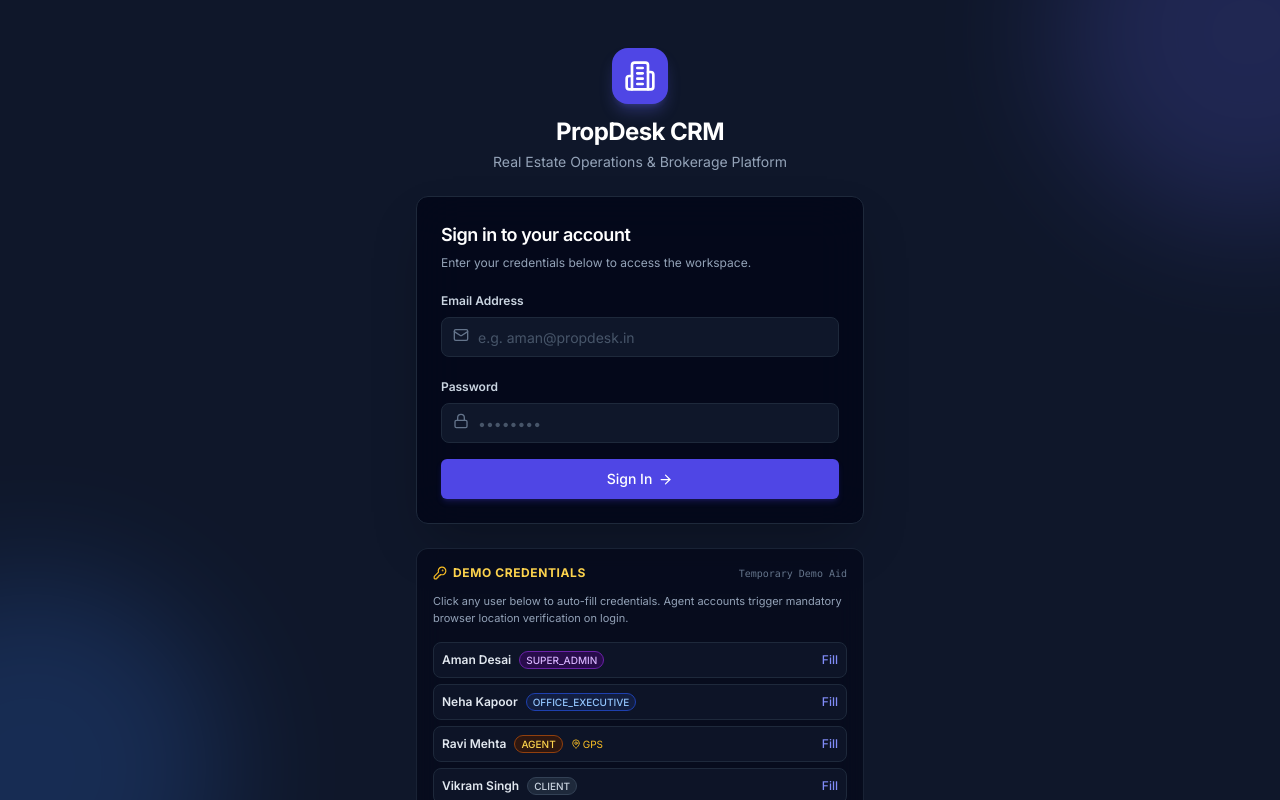
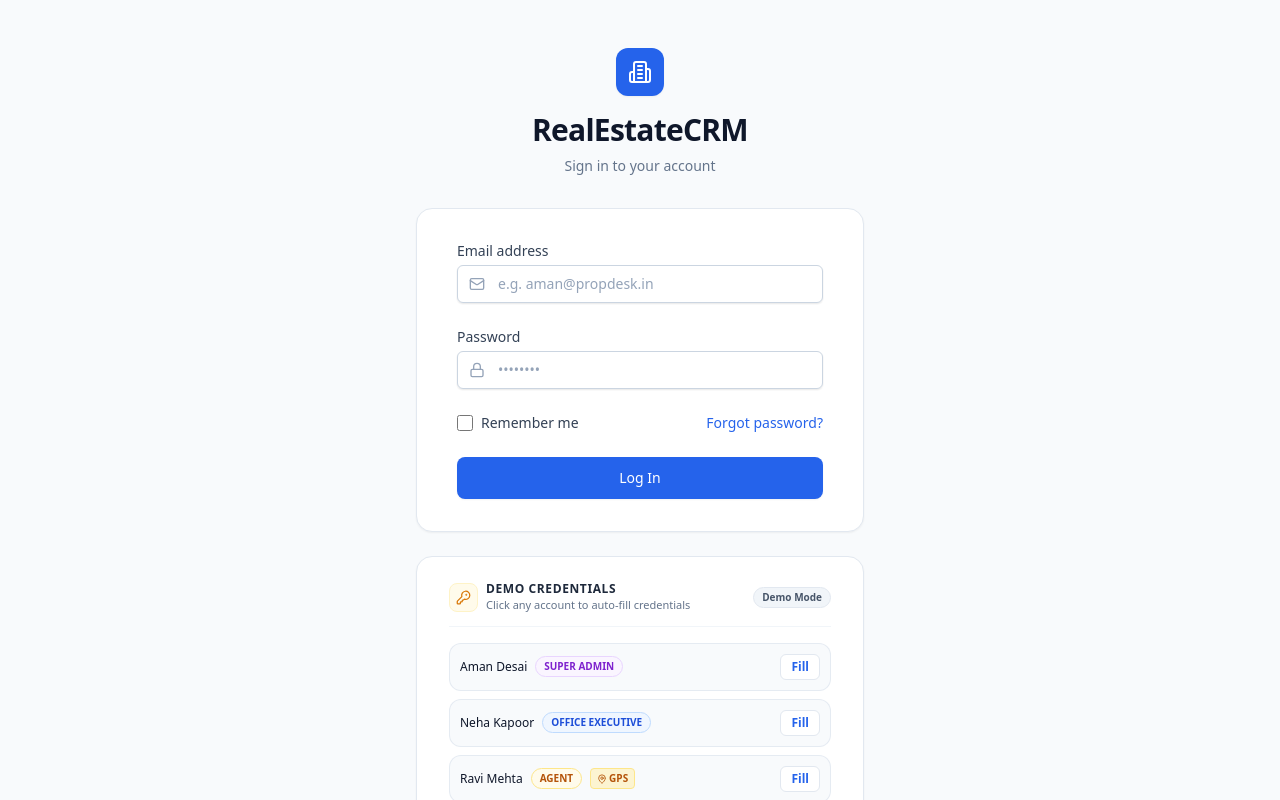
Before and after one commit to kaif-builds/Real_Estate_CR, a Next.js app in the folder frontend/: page /login in a window 1280 px wide. Shown: the top 800 px of the page. Built offline with nearby package versions, Linux system fonts and the light colour scheme.

Commit message:
style: align login page visual styling with Desktop/CRM light theme

```diff
--- a/frontend/src/app/login/page.tsx
+++ b/frontend/src/app/login/page.tsx
@@ -2,21 +2,22 @@
 
 /**
  * Login Page — Module 1 & Part 1/2 Spec
- * Email + Password authentication against seeded mock users.
- * Enforces mandatory live GPS geolocation permission for Field Agents.
+ * Styled to match Desktop/CRM exact visual style:
+ * - Clean light background (bg-slate-50)
+ * - White card with subtle border & shadow (bg-white border-slate-200 shadow-sm sm:rounded-2xl)
+ * - Blue brand logo badge (bg-blue-600 rounded-xl)
+ * - Typography, inputs, and button matching Desktop/CRM's Login.tsx
+ * - Email + Password authentication against seeded mock users
+ * - Preserves mandatory live GPS geolocation requirement for Field Agents
+ * - Preserves demo credentials helper with role badges and GPS indicator
  */
 
 import React, { useState } from 'react'
 import {
-  Building2, Lock, Mail, AlertCircle, MapPin, CheckCircle2,
-  Navigation, ShieldAlert, ArrowRight, KeyRound, Sparkles
+  Building2, Lock, Mail, AlertCircle, MapPin,
+  Navigation, Loader2, KeyRound
 } from 'lucide-react'
 import { useAuth } from '@/lib/auth-context'
-import { Card, CardContent, CardHeader, CardTitle, CardDescription } from '@/components/ui/card'
-import { Badge } from '@/components/ui/badge'
-import { Button } from '@/components/ui/button'
-import { Input } from '@/components/ui/input'
-import { Label } from '@/components/ui/label'
 import { MOCK_USERS, type UserOption } from '@/lib/mockData'
 
 export default function LoginPage() {
@@ -65,7 +66,7 @@ export default function LoginPage() {
         setLocationNotice(null)
         setErrorMessage(
           locResult.error ||
-            "Location access is required for Agents to log in. Click the location icon in your browser's address bar, choose 'Allow', then try again."
+            "Location access is blocked for this site. Click the location icon in your browser's address bar, choose 'Allow', then refresh this page."
         )
         return
       }
@@ -90,159 +91,183 @@ export default function LoginPage() {
   }
 
   return (
-    <div className="min-h-screen bg-slate-900 flex flex-col justify-center py-12 sm:px-6 lg:px-8">
-      {/* Background aesthetics */}
-      <div className="absolute inset-0 overflow-hidden pointer-events-none opacity-20">
-        <div className="absolute -top-40 -right-40 w-96 h-96 rounded-full bg-indigo-500 blur-3xl" />
-        <div className="absolute -bottom-40 -left-40 w-96 h-96 rounded-full bg-blue-500 blur-3xl" />
+    <div className="min-h-screen bg-slate-50 flex flex-col justify-center py-12 sm:px-6 lg:px-8 font-sans">
+      {/* Brand Header — Exact replica of Desktop/CRM */}
+      <div className="sm:mx-auto sm:w-full sm:max-w-md">
+        <div className="flex justify-center">
+          <div className="w-12 h-12 bg-blue-600 rounded-xl flex items-center justify-center shadow-sm">
+            <Building2 className="w-6 h-6 text-white" />
+          </div>
+        </div>
+        <h2 className="mt-4 text-center text-3xl font-extrabold text-slate-900 tracking-tight">
+          RealEstateCRM
+        </h2>
+        <p className="mt-2 text-center text-sm text-slate-500">
+          Sign in to your account
+        </p>
       </div>
 
-      <div className="relative sm:mx-auto sm:w-full sm:max-w-md">
-        {/* Brand Header */}
-        <div className="text-center mb-6">
-          <div className="inline-flex items-center justify-center w-14 h-14 rounded-2xl bg-indigo-600 shadow-lg shadow-indigo-500/30 mb-3">
-            <Building2 className="w-8 h-8 text-white" />
-          </div>
-          <h1 className="text-2xl font-bold tracking-tight text-white">PropDesk CRM</h1>
-          <p className="text-sm text-slate-400 mt-1">Real Estate Operations & Brokerage Platform</p>
-        </div>
-
-        {/* Main Login Card */}
-        <Card className="border-slate-800 bg-slate-950/80 backdrop-blur-xl shadow-2xl text-slate-100">
-          <CardHeader className="pb-4">
-            <CardTitle className="text-lg font-semibold text-white">Sign in to your account</CardTitle>
-            <CardDescription className="text-xs text-slate-400">
-              Enter your credentials below to access the workspace.
-            </CardDescription>
-          </CardHeader>
-
-          <CardContent className="space-y-4">
-            {/* Inline Error Banner */}
+      {/* Main Login Card — Exact replica of Desktop/CRM */}
+      <div className="mt-8 sm:mx-auto sm:w-full sm:max-w-md">
+        <div className="bg-white py-8 px-4 shadow-sm sm:rounded-2xl sm:px-10 border border-slate-200">
+          <form className="space-y-6" onSubmit={handleSubmit}>
+            {/* Error Message Banner */}
             {errorMessage && (
-              <div className="p-3.5 rounded-lg bg-rose-950/60 border border-rose-800/80 text-rose-200 text-xs flex items-start gap-2.5 animate-in fade-in zoom-in-95">
-                <AlertCircle size={16} className="text-rose-400 shrink-0 mt-0.5" />
-                <div className="leading-relaxed font-medium">{errorMessage}</div>
+              <div className="bg-red-50 border border-red-200 rounded-md p-4 flex items-start text-sm text-red-800">
+                <AlertCircle className="w-5 h-5 text-red-500 mr-2 shrink-0 mt-0.5" />
+                <span className="leading-relaxed font-medium">{errorMessage}</span>
               </div>
             )}
 
-            {/* Location Notice (when Agent requests GPS) */}
+            {/* Location Notice Banner */}
             {locationNotice && (
-              <div className="p-3 rounded-lg bg-blue-950/60 border border-blue-800/80 text-blue-200 text-xs flex items-center gap-2.5 animate-in fade-in">
-                <Navigation size={15} className="text-blue-400 shrink-0 animate-spin" />
-                <span className="leading-relaxed">{locationNotice}</span>
+              <div className="bg-blue-50 border border-blue-200 rounded-md p-4 flex items-center text-sm text-blue-800">
+                <Navigation className="w-4 h-4 text-blue-600 mr-2 shrink-0 animate-spin" />
+                <span className="leading-relaxed font-medium">{locationNotice}</span>
               </div>
             )}
 
-            <form onSubmit={handleSubmit} className="space-y-4">
             {/* Email Field */}
-              <div className="space-y-1.5">
-                <Label htmlFor="email" className="text-xs font-semibold text-slate-300">
-                  Email Address
-                </Label>
-                <div className="relative">
-                  <Mail className="absolute left-3 top-2.5 h-4 w-4 text-slate-500" />
-                  <Input
+            <div>
+              <label htmlFor="email" className="block text-sm font-medium text-slate-700">
+                Email address
+              </label>
+              <div className="mt-1 relative rounded-md shadow-sm">
+                <div className="absolute inset-y-0 left-0 pl-3 flex items-center pointer-events-none">
+                  <Mail className="h-4 w-4 text-slate-400" />
+                </div>
+                <input
                   id="email"
+                  name="email"
                   type="email"
-                    placeholder="e.g. aman@propdesk.in"
+                  required
                   value={email}
                   onChange={(e) => setEmail(e.target.value)}
-                    required
                   autoComplete="email"
-                    className="pl-9 bg-slate-900 border-slate-800 text-white placeholder:text-slate-600 h-10 text-sm focus:border-indigo-500"
+                  placeholder="e.g. aman@propdesk.in"
+                  className="block w-full pl-10 border border-slate-300 rounded-md shadow-sm py-2 px-3 text-slate-900 placeholder:text-slate-400 focus:ring-blue-500 focus:border-blue-500 sm:text-sm"
                 />
               </div>
             </div>
 
             {/* Password Field */}
-              <div className="space-y-1.5">
-                <Label htmlFor="password" className="text-xs font-semibold text-slate-300">
+            <div>
+              <label htmlFor="password" className="block text-sm font-medium text-slate-700">
                 Password
-                </Label>
-                <div className="relative">
-                  <Lock className="absolute left-3 top-2.5 h-4 w-4 text-slate-500" />
-                  <Input
+              </label>
+              <div className="mt-1 relative rounded-md shadow-sm">
+                <div className="absolute inset-y-0 left-0 pl-3 flex items-center pointer-events-none">
+                  <Lock className="h-4 w-4 text-slate-400" />
+                </div>
+                <input
                   id="password"
+                  name="password"
                   type="password"
-                    placeholder="••••••••"
+                  required
                   value={password}
                   onChange={(e) => setPassword(e.target.value)}
-                    required
                   autoComplete="current-password"
-                    className="pl-9 bg-slate-900 border-slate-800 text-white placeholder:text-slate-600 h-10 text-sm focus:border-indigo-500"
+                  placeholder="••••••••"
+                  className="block w-full pl-10 border border-slate-300 rounded-md shadow-sm py-2 px-3 text-slate-900 placeholder:text-slate-400 focus:ring-blue-500 focus:border-blue-500 sm:text-sm"
                 />
               </div>
             </div>
 
+            {/* Remember Me & Forgot Password */}
+            <div className="flex items-center justify-between">
+              <div className="flex items-center">
+                <input
+                  id="remember-me"
+                  name="remember-me"
+                  type="checkbox"
+                  className="h-4 w-4 text-blue-600 focus:ring-blue-500 border-slate-300 rounded"
+                />
+                <label htmlFor="remember-me" className="ml-2 block text-sm text-slate-700">
+                  Remember me
+                </label>
+              </div>
+
+              <div className="text-sm">
+                <a href="#" className="font-medium text-blue-600 hover:text-blue-500 transition-colors">
+                  Forgot password?
+                </a>
+              </div>
+            </div>
+
             {/* Submit Button */}
-              <Button
+            <div>
+              <button
                 type="submit"
                 disabled={isSubmitting || isVerifyingLocation}
-                className="w-full bg-indigo-600 hover:bg-indigo-500 text-white font-medium h-10 text-sm shadow-md shadow-indigo-600/20 disabled:opacity-50"
+                className="w-full flex justify-center py-2.5 px-4 border border-transparent rounded-lg shadow-sm text-sm font-medium text-white bg-blue-600 hover:bg-blue-700 focus:outline-none focus:ring-2 focus:ring-offset-2 focus:ring-blue-500 transition-colors disabled:opacity-70 disabled:cursor-not-allowed"
               >
                 {isVerifyingLocation ? (
-                  <span className="flex items-center gap-2">
-                    <Navigation size={15} className="animate-spin" />
+                  <span className="flex items-center">
+                    <Loader2 className="w-4 h-4 mr-2 animate-spin" />
                     Verifying GPS Location…
                   </span>
                 ) : isSubmitting ? (
-                  <span className="flex items-center gap-2">
-                    <span className="w-4 h-4 border-2 border-white border-t-transparent rounded-full animate-spin" />
+                  <span className="flex items-center">
+                    <Loader2 className="w-4 h-4 mr-2 animate-spin" />
                     Signing in…
                   </span>
                 ) : (
-                  <span className="flex items-center justify-center gap-1.5">
-                    Sign In <ArrowRight size={15} />
-                  </span>
+                  "Log In"
                 )}
-              </Button>
+              </button>
+            </div>
           </form>
-          </CardContent>
-        </Card>
+        </div>
 
-        {/* ── Demo Credentials Helper Box ────────────────────────────────────── */}
-        <div className="mt-6">
-          <div className="p-4 rounded-xl bg-slate-950/60 border border-slate-800/80 backdrop-blur-md space-y-3">
-            <div className="flex items-center justify-between">
-              <div className="flex items-center gap-1.5">
-                <KeyRound size={14} className="text-amber-400" />
-                <span className="text-xs font-bold uppercase tracking-wider text-amber-300">
+        {/* ── Demo Credentials Helper Box (Light Theme matching overall app) ── */}
+        <div className="mt-6 bg-white py-6 px-4 shadow-sm sm:rounded-2xl sm:px-8 border border-slate-200 space-y-4">
+          <div className="flex items-center justify-between border-b border-slate-100 pb-3">
+            <div className="flex items-center gap-2">
+              <div className="p-1.5 rounded-lg bg-amber-50 text-amber-600 border border-amber-100">
+                <KeyRound size={15} />
+              </div>
+              <div>
+                <h3 className="text-xs font-bold uppercase tracking-wider text-slate-800">
                   Demo Credentials
+                </h3>
+                <p className="text-[11px] text-slate-500">
+                  Click any account to auto-fill credentials
+                </p>
+              </div>
+            </div>
+            <span className="text-[10px] font-semibold px-2 py-0.5 rounded-full bg-slate-100 text-slate-600 border border-slate-200">
+              Demo Mode
             </span>
           </div>
-              <span className="text-[10px] text-slate-500 font-mono">Temporary Demo Aid</span>
-            </div>
 
-            <p className="text-[11px] text-slate-400 leading-normal">
-              Click any user below to auto-fill credentials. Agent accounts trigger mandatory browser location verification on login.
-            </p>
-
-            <div className="space-y-1.5 pt-1">
+          <div className="space-y-2">
             {MOCK_USERS.map((u) => {
               const isAgent = u.role === 'AGENT'
               return (
                 <div
                   key={u.id}
-                    className="flex items-center justify-between p-2 rounded-lg bg-slate-900/80 border border-slate-800 text-xs hover:border-slate-700 transition-colors"
+                  className="flex items-center justify-between p-2.5 rounded-xl bg-slate-50 border border-slate-200/80 hover:bg-slate-100/80 hover:border-slate-300 transition-colors"
                 >
                   <div className="flex items-center gap-2 min-w-0">
-                      <span className="font-semibold text-slate-200 truncate">{u.name}</span>
-                      <Badge
-                        variant="outline"
-                        className={`text-[10px] px-1.5 py-0 shrink-0 font-medium ${
+                    <span className="font-medium text-slate-900 text-xs truncate">{u.name}</span>
+                    <span
+                      className={`text-[10px] px-2 py-0.5 rounded-full font-semibold border ${
                         u.role === 'SUPER_ADMIN'
-                            ? 'bg-purple-950/60 text-purple-300 border-purple-800'
+                          ? 'bg-purple-50 text-purple-700 border-purple-200'
                           : u.role === 'OFFICE_EXECUTIVE'
-                            ? 'bg-blue-950/60 text-blue-300 border-blue-800'
+                          ? 'bg-blue-50 text-blue-700 border-blue-200'
                           : u.role === 'AGENT'
-                            ? 'bg-amber-950/60 text-amber-300 border-amber-800'
-                            : 'bg-slate-800 text-slate-300 border-slate-700'
+                          ? 'bg-amber-50 text-amber-700 border-amber-200'
+                          : 'bg-emerald-50 text-emerald-700 border-emerald-200'
                       }`}
                     >
-                        {u.role}
-                      </Badge>
+                      {u.role.replace('_', ' ')}
+                    </span>
                     {isAgent && (
-                        <span className="text-[10px] text-amber-400 flex items-center gap-0.5 shrink-0" title="Requires GPS Location">
+                      <span
+                        className="text-[10px] font-semibold text-amber-700 bg-amber-100/80 border border-amber-200 px-1.5 py-0.5 rounded flex items-center gap-0.5 shrink-0"
+                        title="Requires GPS Location"
+                      >
                         <MapPin size={10} /> GPS
                       </span>
                     )}
@@ -251,7 +276,7 @@ export default function LoginPage() {
                   <button
                     type="button"
                     onClick={() => handleFillDemo(u)}
-                      className="text-xs text-indigo-400 hover:text-indigo-300 font-medium hover:underline shrink-0 ml-2"
+                    className="text-xs font-semibold text-blue-600 hover:text-blue-700 px-2.5 py-1 rounded-md bg-white border border-slate-200 hover:border-blue-300 shadow-2xs transition-all shrink-0 ml-2"
                   >
                     Fill
                   </button>
@@ -259,9 +284,11 @@ export default function LoginPage() {
               )
             })}
           </div>
+
           <div className="pt-1 text-center">
-              <span className="text-[11px] text-slate-500 font-mono">Default Password for all: Demo@123</span>
-            </div>
+            <span className="text-[11px] text-slate-400">
+              Default Password for all accounts: <code className="font-mono text-slate-700 bg-slate-100 px-1.5 py-0.5 rounded border border-slate-200">Demo@123</code>
+            </span>
           </div>
         </div>
       </div>
```
Lines whose indentation alone changed are shown as unchanged.
